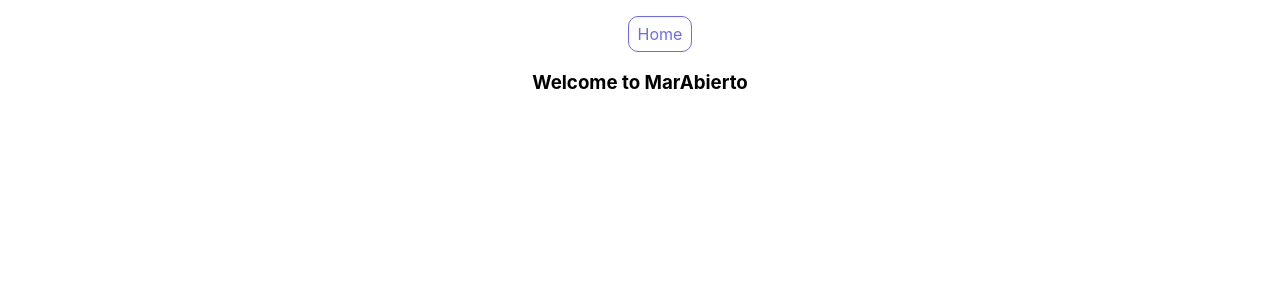
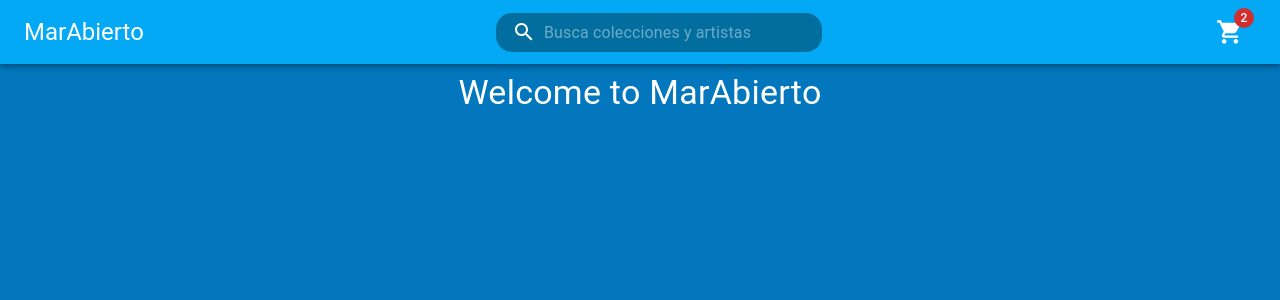
Before and after one commit to nachthelad/EntregaFinal-Ventura-React, a React (Create React App) app: page / in a window 1280 px wide. Shown: the top 300 px of the page. Built offline with nearby package versions, Linux system fonts and the light colour scheme.

Commit message:
Primer Commit

```diff
--- a/package.json
+++ b/package.json
@@ -3,6 +3,10 @@
   "version": "0.1.0",
   "private": true,
   "dependencies": {
+    "@emotion/react": "^11.11.1",
+    "@emotion/styled": "^11.11.0",
+    "@mui/icons-material": "^5.14.12",
+    "@mui/material": "^5.14.12",
     "@testing-library/jest-dom": "^5.17.0",
     "@testing-library/react": "^13.4.0",
     "@testing-library/user-event": "^13.5.0",
--- /dev/null
+++ b/src/components/ItemListContainer.css
@@ -0,0 +1,3 @@
+body{
+    background-color: #0277bd;
+}
--- a/src/components/ItemListContainer.js
+++ b/src/components/ItemListContainer.js
@@ -1,8 +1,13 @@
 import React from 'react'
+import Typography from '@mui/material/Typography';
+import './ItemListContainer.css'
+import { Box } from '@mui/material';
 
 const ItemListContainer = ({greeting}) => {
   return (
-    <h3>{greeting}</h3>
+    <Box flexGrow={ 2 }>
+      <Typography variant='h4' color={ '#fff' } marginTop={ 1 }>{greeting}</Typography>
+    </Box>
   )
 }
 
--- a/src/components/NavBar/CartWidget.js
+++ b/src/components/NavBar/CartWidget.js
@@ -0,0 +1,19 @@
+import React from 'react'
+import ShoppingCartIcon from "@mui/icons-material/ShoppingCart";
+import {Badge, Box, IconButton} from "@mui/material";
+
+const CartWidget = () => {
+  return (
+    <Box sx={{ display: { md: "flex" } }}>
+    <IconButton
+      size="large"
+      color="inherit">
+      <Badge badgeContent={2} color="error">
+        <ShoppingCartIcon size='large' fontSize='inherit'/>
+      </Badge>
+    </IconButton>
+  </Box>
+  )
+}
+
+export default CartWidget
--- a/src/components/NavBar/NavBar.css
+++ b/src/components/NavBar/NavBar.css
@@ -1,21 +0,0 @@
-a{
-    text-decoration: none;
-    border: 1px solid #6a6af5;
-    padding: 7px 9px;
-    color: #6a6af5;
-    border-radius: 10px;
-    vertical-align: text-top;
-}
-
-a:hover{
-    background-color: #6a6af5;
-    color: white;
-}
-ul{
-    list-style-type: none;
-}
-ul li{
-    display: flex;
-    flex-direction: column;
-    align-items: center;
-}
--- a/src/components/NavBar/NavBar.js
+++ b/src/components/NavBar/NavBar.js
@@ -1,15 +1,86 @@
 import React from "react";
-import './NavBar.css'
+import { styled, alpha } from "@mui/material/styles";
+import CartWidget from "./CartWidget";
+import "./NavBar.css";
+import AppBar from "@mui/material/AppBar";
+import Box from "@mui/material/Box";
+// import SearchIconWrapper from "@mui/icons-material/Search";
+import Toolbar from "@mui/material/Toolbar";
+import InputBase from "@mui/material/InputBase";
+import Typography from "@mui/material/Typography";
+import SearchIcon from "@mui/icons-material/Search";
+
+const Search = styled("div")(({ theme }) => ({
+  position: "relative",
+  borderRadius: "1rem",
+  backgroundColor: alpha('#000', 0.35),
+  "&:hover": {
+    backgroundColor: alpha('#000', 0.45),
+  },
+  marginLeft: 0,
+  width: "100%",
+  [theme.breakpoints.up("sm")]: {
+    marginLeft: theme.spacing(1),
+    width: "auto",
+  },
+}));
+
+const SearchIconWrapper = styled("div")(({ theme }) => ({
+  padding: theme.spacing(0, 2),
+  height: "100%",
+  position: "absolute",
+  pointerEvents: "none",
+  display: "flex",
+  alignItems: "center",
+  justifyContent: "center",
+}));
+
+const StyledInputBase = styled(InputBase)(({ theme }) => ({
+  color: "inherit",
+  "& .MuiInputBase-input": {
+    padding: theme.spacing(1, 1, 1, 0),
+    paddingLeft: `calc(1em + ${theme.spacing(4)})`,
+    transition: theme.transitions.create("width"),
+    width: "100%",
+    [theme.breakpoints.up("md")]: {
+      width: "30ch",
+      "&:focus": {
+        width: "60ch",
+      },
+    },
+  },
+}));
 
 const NavBar = () => {
   return (
-    <div>
-      <navbar>
-        <ul>
-          <li><a href="/#">Home</a></li>
-        </ul>
-      </navbar>
-    </div>
+    <Box sx={{ flexGrow: 2, color: "#357a38" }}>
+      <AppBar position="static" sx={{ backgroundColor: "#03a9f4" }}>
+        <Toolbar>
+          <Typography
+            variant="h5"
+            noWrap
+            component="div"
+            sx={{ display: { xs: "none", sm: "block" } }}>
+            MarAbierto
+          </Typography>
+          <Box sx={{ flexGrow: 0.9 }} />
+          <Search>
+            <SearchIconWrapper>
+              <SearchIcon />
+            </SearchIconWrapper>
+            <StyledInputBase
+              placeholder="Busca colecciones y artistas"
+              inputProps={{ "aria-label": "search" }}
+            />
+          </Search>
+          <Box sx={{ flexGrow: 1 }} />
+
+          {/* Aqui esta el componente del CartWidget */}
+          <CartWidget />
+
+        </Toolbar>
+      </AppBar>
+    </Box>
   );
 };
 
```
Also changed, not shown: 1 other file (tests, documents, lock files or other folders).
